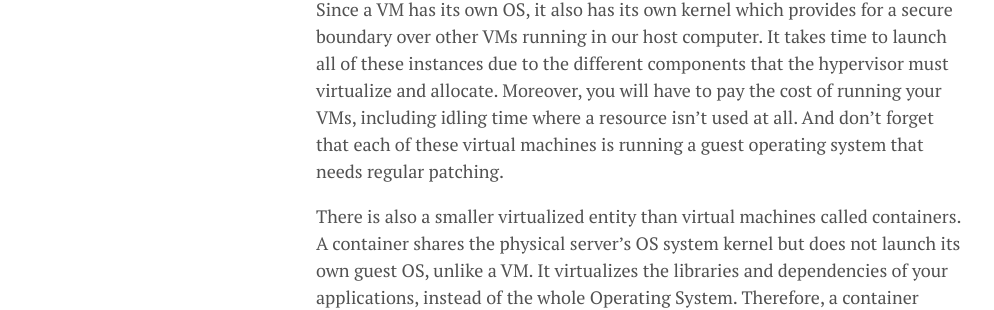
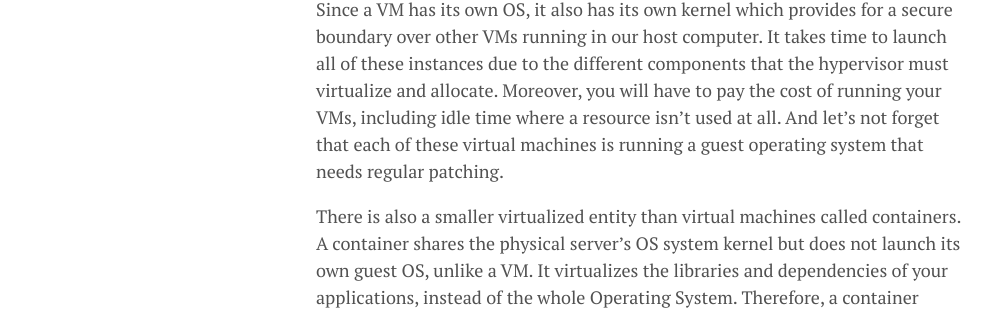
Before and after one commit to lgeurts/lgeurts.github.io, a Jekyll site: the page built from _posts/2022-03-29-what-is-serverless-computing.md, in a window 1280 px wide. Shown: the part 933-1243 px from the top of the page, without its empty margins (0-994 px from the left). Built offline with Jekyll 4.4.1, drawn with Linux system fonts in a browser that asks for light colours; nearby versions of some CDN libraries; comment, search, counter and statistics services are not loaded.

Commit message:
Update 2022-03-29-what-is-serverless-computing.md

```diff
--- a/_posts/2022-03-29-what-is-serverless-computing.md
+++ b/_posts/2022-03-29-what-is-serverless-computing.md
@@ -17,7 +17,7 @@ The serverless solution does not mean it is literally running out of thin air wi
 
 Cloud Computing ushered a new era of on-demand virtual machines (VMs) that you can use to launch online solutions in a matter of minutes instead of days or weeks. Ae bare-metal server runs the host OS and the virtualization layer which produces tens or hundreds of virtual machines. This pool of virtual machines is sharing the CPU cores, RAM, network bandwidth, and local storage of the server. So if a machine running in your local infrastructure has XX CPU cores, then you can roughly launch XX virtual machines with 1 CPU core.
 
-Since a VM has its own OS, it also has its own kernel which provides for a secure boundary over other VMs running in our host computer. It takes time to launch all of these instances due to the different components that the hypervisor must virtualize and allocate. Moreover, you will have to pay the cost of running your VMs, including idling time where a resource isn’t used at all. And don't forget that each of these virtual machines is running a guest operating system that needs regular patching.
+Since a VM has its own OS, it also has its own kernel which provides for a secure boundary over other VMs running in our host computer. It takes time to launch all of these instances due to the different components that the hypervisor must virtualize and allocate. Moreover, you will have to pay the cost of running your VMs, including idle time where a resource isn’t used at all. And let's not forget that each of these virtual machines is running a guest operating system that needs regular patching.
 
 There is also a smaller virtualized entity than virtual machines called containers. A container shares the physical server’s OS system kernel but does not launch its own guest OS, unlike a VM. It virtualizes the libraries and dependencies of your applications, instead of the whole Operating System. Therefore, a container doesn’t have its own kernel unlike a VM, so it is not fully isolated to other containers running in the physical host. It’s important to note that a container is primarily used for running applications only, which can also be moved to another host or server if necessary. This is the reason why it is faster to launch a Docker container or a Kubernetes pod compared with an Amazon EC2 instance. Again, it is smaller than a virtual machine and doesn’t run its own guest operating system. A container also works continuously so you will be billed for the total time that this container is running.
 
```
